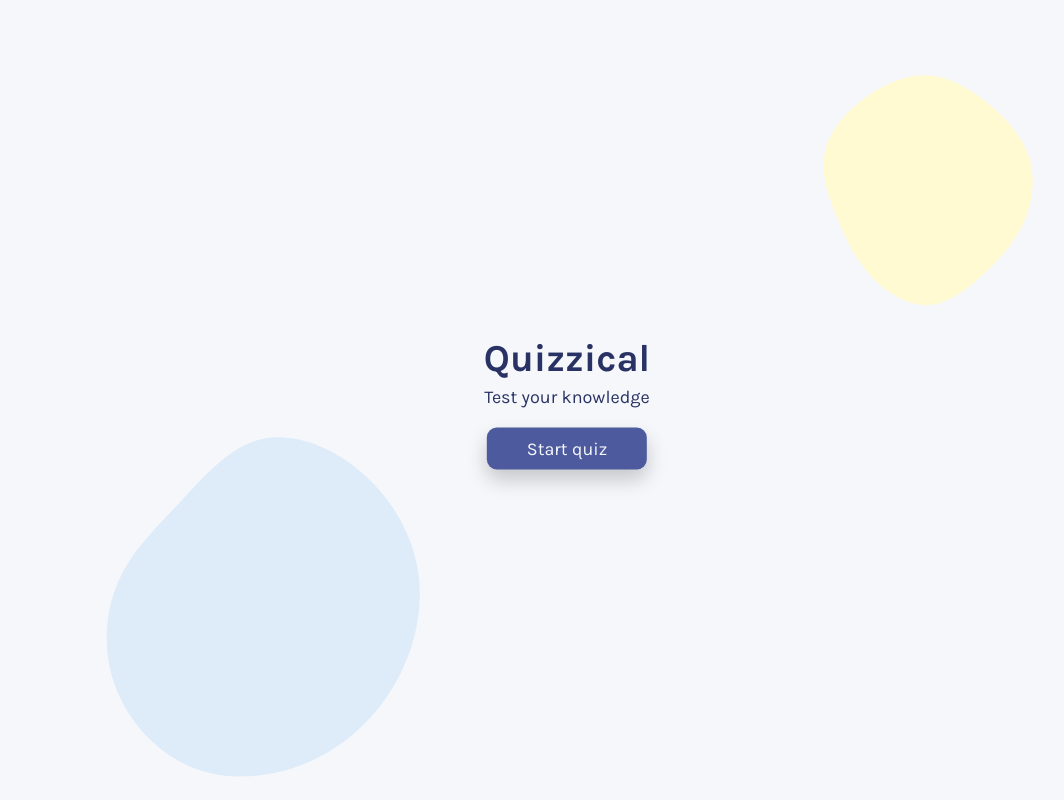
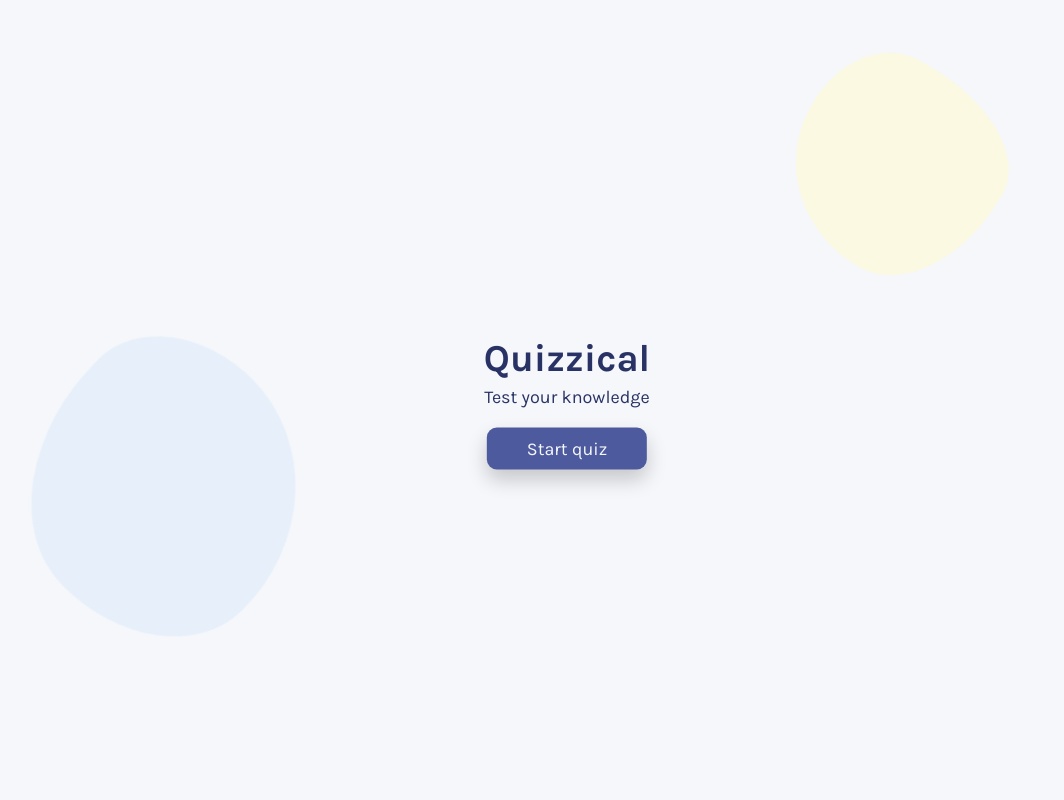
Before and after one commit to usman-faisal/quiz-project-react, a React (Vite) app: page / in a window 1280 px wide. Shown: the whole page, without its empty margins (73-1137 px from the left). Built offline with nearby package versions, Linux system fonts and the light colour scheme.

Commit message:
added moving blobs

```diff
--- a/src/css/_base.scss
+++ b/src/css/_base.scss
@@ -45,3 +45,69 @@ body {
   transform: translate(-50%, -50%);
   animation: loading 0.5s infinite;
 }
+
+.container-blob-1 {
+  height: 20rem;
+  width: 20rem;
+  z-index: -1;
+  position: absolute;
+  top: 50%;
+  left: 10%;
+  background-color: $color-blob-1;
+  animation: typeWriterone 20s infinite ease-in-out 2s;
+  opacity: 0.6;
+}
+.container-blob-2 {
+  height: 15rem;
+  width: 15rem;
+  z-index: -1;
+  position: absolute;
+
+  background-color: $color-blob-2;
+  animation: typeWritertwo 25s infinite ease-in-out 2s;
+  opacity: 0.6;
+}
+@keyframes typeWriterone {
+  0% {
+    border-radius: 82% 18% 78% 22% / 43% 49% 51% 57%;
+    transform: scale(1.4) rotate(-90deg);
+    top: 50%;
+    left: 10%;
+  }
+  50% {
+    border-radius: 18% 82% 9% 91% / 65% 29% 71% 35%;
+    transform: scale(1.4) rotate(90deg);
+
+    top: 45%;
+    left: 13%;
+  }
+
+  100% {
+    border-radius: 82% 18% 78% 22% / 43% 49% 51% 57%;
+    transform: scale(1.4) rotate(-90deg);
+    top: 50%;
+    left: 10%;
+  }
+}
+@keyframes typeWritertwo {
+  0% {
+    border-radius: 60% 40% 30% 70% / 60% 30% 70% 40%;
+    transform: scale(1.4) rotate(-90deg);
+    top: 10%;
+    right: 20%;
+  }
+  50% {
+    border-radius: 30% 60% 70% 40% / 50% 60% 30% 60%;
+    transform: scale(1.4) rotate(90deg);
+
+    top: 20%;
+    right: 10%;
+  }
+
+  100% {
+    border-radius: 60% 40% 30% 70% / 60% 30% 70% 40%;
+    transform: scale(1.4) rotate(-90deg);
+    top: 10%;
+    right: 20%;
+  }
+}
--- a/src/main.jsx
+++ b/src/main.jsx
@@ -7,7 +7,9 @@ import { BrowserRouter } from "react-router-dom";
 const root = ReactDOM.createRoot(document.getElementById("root"));
 root.render(
   <BrowserRouter>
-    <svg
+    <div class="container-blob-1"></div>
+    <div class="container-blob-2"></div>
+    {/* <svg
       className="blob blob--1"
       viewBox="0 0 200 200"
       xmlns="http://www.w3.org/2000/svg"
@@ -28,7 +30,7 @@ root.render(
         d="M40.4,-56.9C52.4,-46.8,62.5,-35.2,66.7,-21.8C70.9,-8.4,69.3,6.8,63.9,19.9C58.5,33,49.2,44,37.9,54.7C26.6,65.5,13.3,76,-0.5,76.7C-14.3,77.4,-28.7,68.3,-38.9,57.2C-49.2,46.1,-55.3,33.1,-61.1,19C-66.9,4.9,-72.3,-10.2,-69.7,-24.1C-67.2,-38,-56.7,-50.8,-43.7,-60.6C-30.8,-70.4,-15.4,-77.3,-0.6,-76.4C14.1,-75.5,28.3,-67,40.4,-56.9Z"
         transform="translate(100 100)"
       />
-    </svg>
+    </svg> */}
     <App />
   </BrowserRouter>
 );
```
